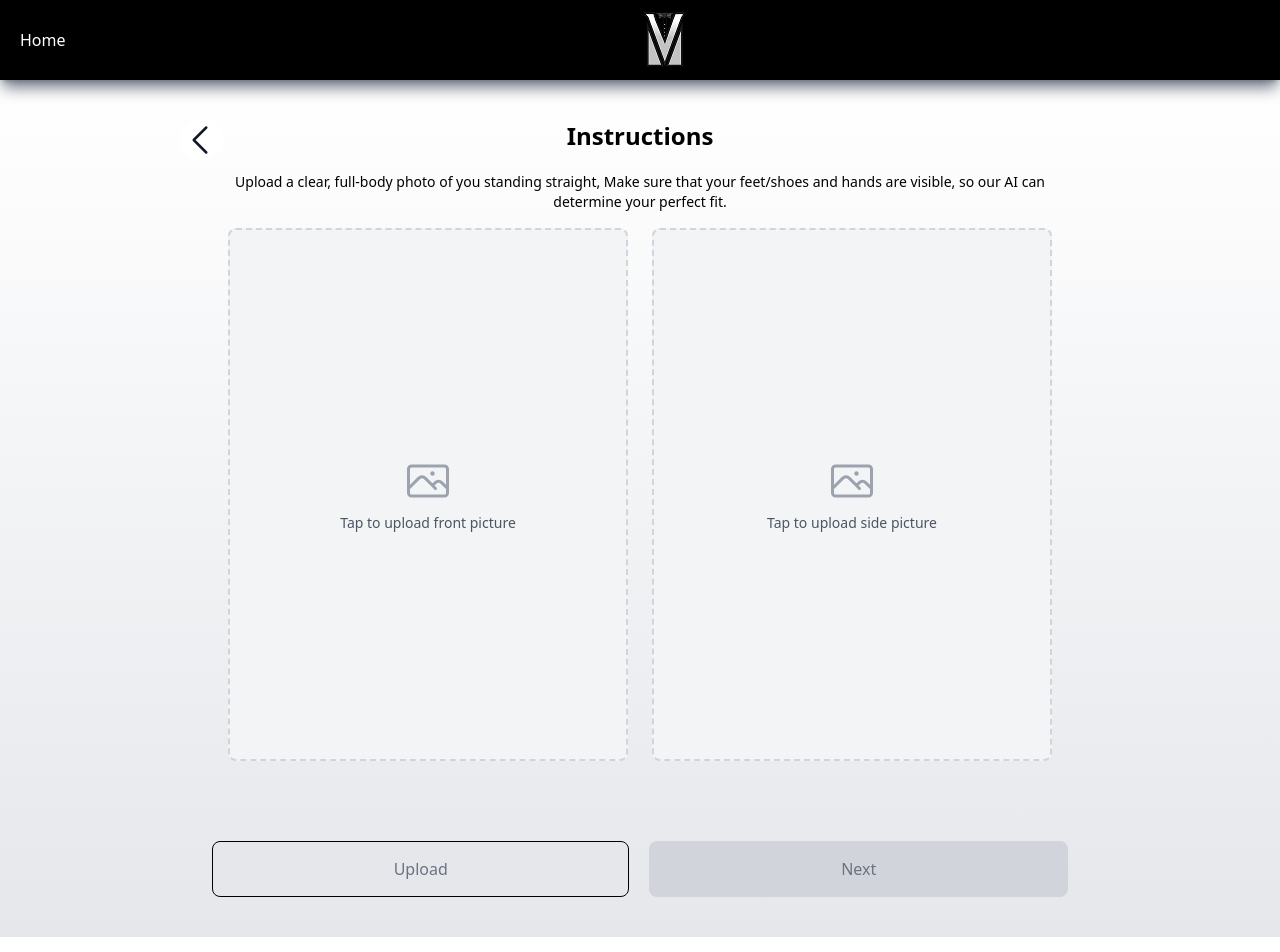
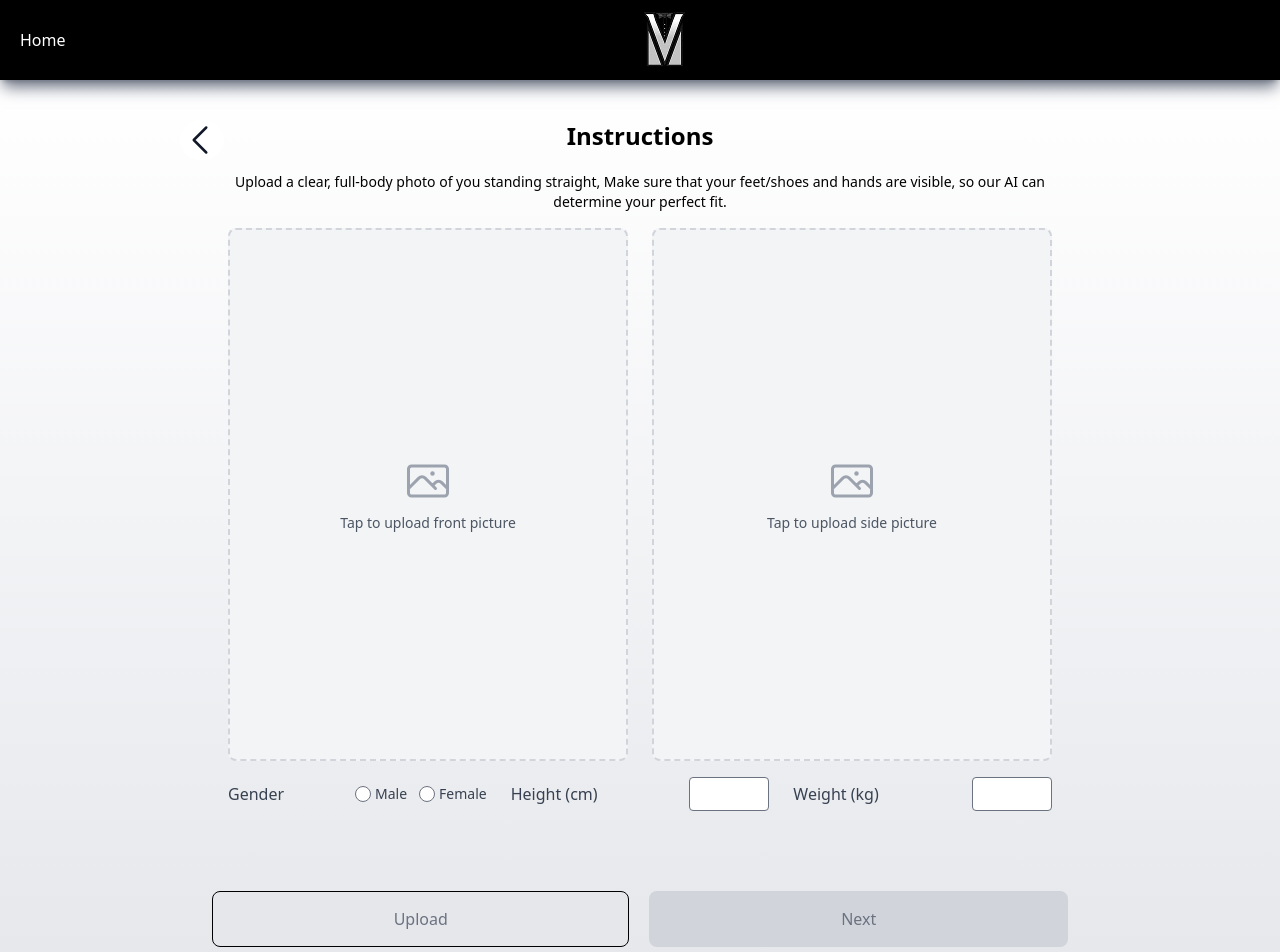
Before and after one commit to suitupstyle/suit-up-web, a Next.js app: page /orders/instructions in a window 1280 px wide. Shown: the top 952 px of the page. Built offline with nearby package versions, Linux system fonts and the light colour scheme.

Commit message:
feat: add required field to instructions screen
Added new required fields to the Instructions screen, namely:
- Gender
- Height
- Weight

# Conflicts:
#	app/stores/orderStore.ts

```diff
--- a/app/orders/instructions/page.tsx
+++ b/app/orders/instructions/page.tsx
@@ -1,23 +1,29 @@
 'use client'
 
+import { OrdersService } from '@/app/services/orders.service'
+import { useOrderStore } from '@/app/stores/orderStore'
+import BackButton from '@/app/ui/back-button'
+import { ArrowPathIcon, CheckCircleIcon, PhotoIcon, XCircleIcon } from '@heroicons/react/24/outline'
+import { useMutation } from '@tanstack/react-query'
 import Link from 'next/link'
 import { useState } from 'react'
-import {
-	PhotoIcon,
-	ArrowPathIcon,
-	CheckCircleIcon,
-	XCircleIcon,
-} from '@heroicons/react/24/outline'
-import BackButton from '@/app/ui/back-button'
-import { useOrderStore } from '@/app/stores/orderStore'
 import z from 'zod'
-import { useMutation } from '@tanstack/react-query'
-import { OrdersService } from '@/app/services/orders.service'
 
 export default function Instructions() {
 	const [error, setError] = useState<string | null>(null)
-	const { id, frontImage, setFrontImage, sideImage, setSideImage } =
-		useOrderStore()
+	const {
+		id,
+		gender,
+		setGender,
+		height,
+		setHeight,
+		weight,
+		setWeight,
+		frontImage,
+		setFrontImage,
+		sideImage,
+		setSideImage,
+	} = useOrderStore()
 
 	const {
 		mutate,
@@ -28,6 +34,12 @@ export default function Instructions() {
 	} = useMutation({
 		mutationFn: OrdersService.uploadImages,
 	})
+
+	const isNextEnabled =
+		isSuccess &&
+		gender !== null &&
+		height !== null &&
+		weight !== null
 
 	const handleImageUpload = (
 		e: React.ChangeEvent<HTMLInputElement>,
@@ -150,6 +162,63 @@ export default function Instructions() {
 						)}
 					</div>
 				</div>
+				<div className="grid grid-cols-1 md:grid-cols-3 gap-6 mt-4">
+					{/* GENDER */}
+					<div className="flex items-center justify-between text-gray-700 font-medium">
+						<span>Gender</span>
+						<div className="flex items-center space-x-3">
+							<label className="flex items-center space-x-1">
+								<input
+									type="radio"
+									name="gender"
+									value="male"
+									checked={gender === 'male'}
+									onChange={() => setGender('male')}
+									className="form-radio"
+								/>
+								<span className="text-sm">Male</span>
+							</label>
+							<label className="flex items-center space-x-1">
+								<input
+									type="radio"
+									name="gender"
+									value="female"
+									checked={gender === 'female'}
+									onChange={() => setGender('female')}
+									className="form-radio"
+								/>
+								<span className="text-sm">Female</span>
+							</label>
+						</div>
+					</div>
+
+					{/* HEIGHT */}
+					<div className="flex items-center justify-between text-gray-700 font-medium">
+						<span>Height (cm)</span>
+						<input
+							type="number"
+							value={height ?? ''}
+							onChange={(e) => setHeight(parseFloat(e.target.value) || 0)}
+							className="w-20 px-2 py-1 border rounded text-right"
+							step="0.1"
+							min="0"
+						/>
+					</div>
+
+					{/* WEIGHT */}
+					<div className="flex items-center justify-between text-gray-700 font-medium">
+						<span>Weight (kg)</span>
+						<input
+							type="number"
+							value={weight ?? ''}
+							onChange={(e) => setWeight(parseFloat(e.target.value) || 0)}
+							className="w-20 px-2 py-1 border rounded text-right"
+							step="0.1"
+							min="0"
+						/>
+					</div>
+				</div>
+
 
 				{/* Status indicators */}
 				<div className="h-12 mt-4 text-sm md:text-base">
@@ -199,12 +268,13 @@ export default function Instructions() {
 					<Link
 						href={'/orders/confirmation'}
 						className={`w-full h-14 rounded-lg border-2 flex justify-center items-center transition-all ease-in-out ${
-							!isSuccess
+							!isNextEnabled
 								? 'bg-gray-300 text-gray-500 border-gray-300 cursor-not-allowed pointer-events-none'
 								: 'bg-black text-white border-black hover:bg-radial-circle hover:from-gray-700 hover:to-gray-900 hover:tracking-widest hover:shadow-gray-700 hover:shadow-lg'
 						}`}
-						aria-disabled={!isSuccess}
-						tabIndex={!isSuccess ? -1 : 0}>
+						aria-disabled={!isNextEnabled}
+						tabIndex={!isNextEnabled ? -1 : 0}
+					>
 						<span>Next</span>
 					</Link>
 				</div>
--- a/app/stores/orderStore.ts
+++ b/app/stores/orderStore.ts
@@ -4,10 +4,16 @@ import { type UUID } from '../lib/definitions'
 type OrderStore = {
   id: UUID | null
   preorderId: UUID | null
+  gender: string | null
+  height: number | null
+  weight: number | null
   frontImage: string | null
   sideImage: string | null
   setOrderId: (id: UUID) => void
   setPreorderId: (preorderId: UUID) => void
+  setGender: (gender: string) => void
+  setHeight: (height: number) => void
+  setWeight: (weight: number) => void
   setFrontImage: (img: string | null) => void
   setSideImage: (img: string | null) => void
   clearImages: () => void
@@ -17,12 +23,18 @@ type OrderStore = {
 export const useOrderStore = create<OrderStore>((set) => ({
   id: null,
   preorderId: null,
+  gender: null,
+  height: null,
+  weight: null,
   frontImage: null,
   sideImage: null,
   setOrderId: (id) => set({ id }),
   setPreorderId: (preorderId) => set({ preorderId }),
+  setGender: (gender) => set({gender}),
+  setHeight: (height) => set({height}),
+  setWeight: (weight) => set({weight}),
   setFrontImage: (frontImage) => set({ frontImage }),
   setSideImage: (sideImage) => set({ sideImage }),
   clearImages: () => set({ frontImage: null, sideImage: null }),
-  clearStore: () => set({ id: null, frontImage: null, sideImage: null }),
+  clearStore: () => set({ id: null, gender: null, height: null, weight: null, frontImage: null, sideImage: null }),
 }))
```
